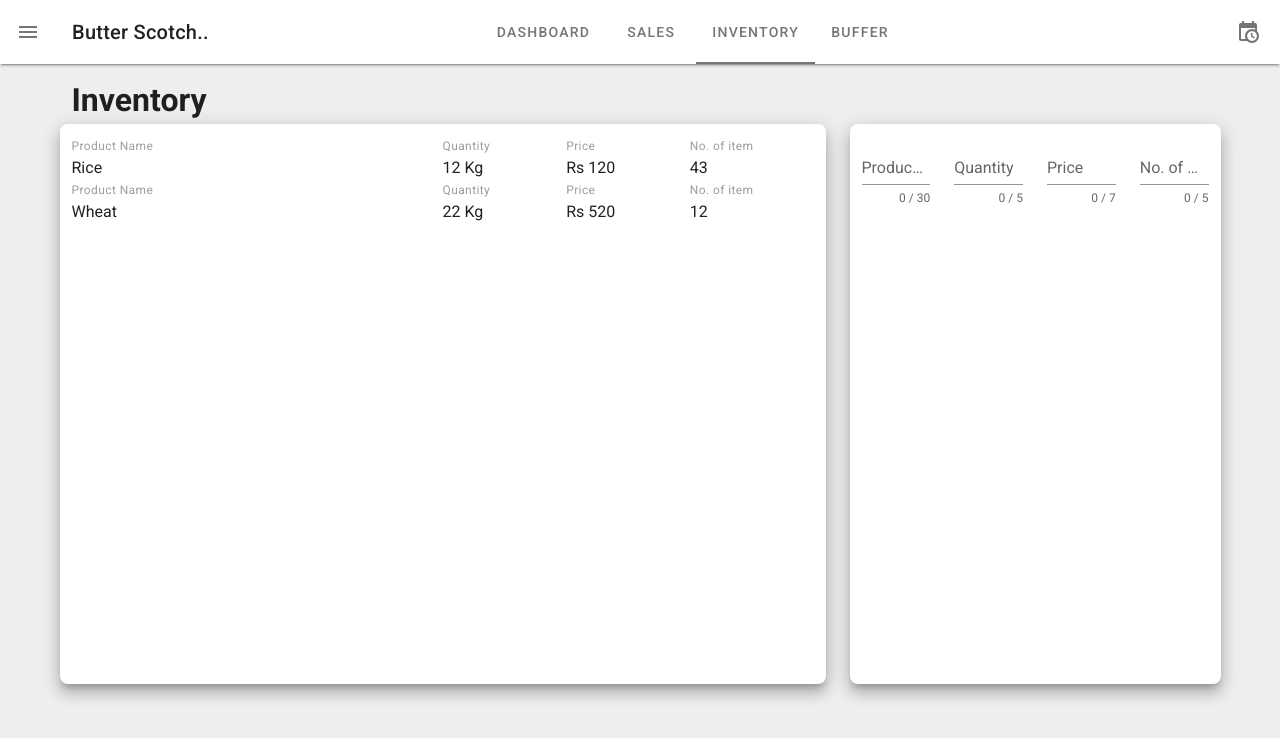
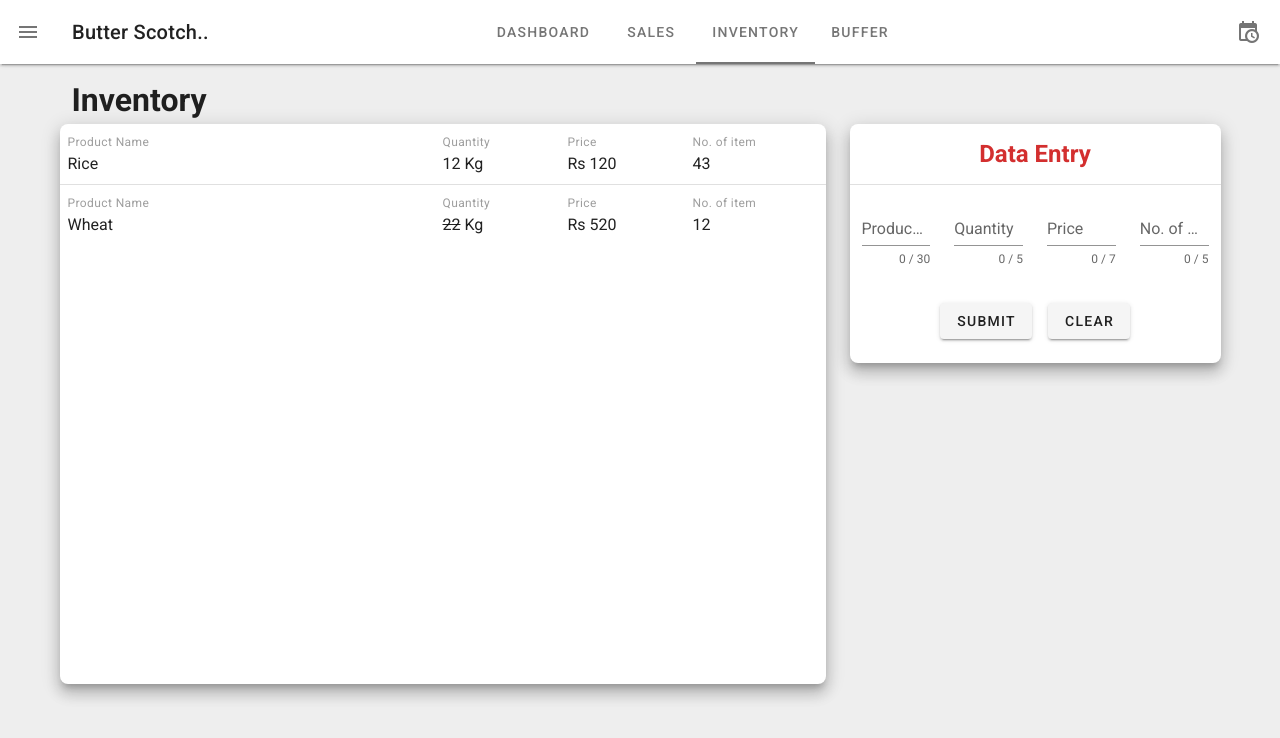
Before and after one commit to Satyam-Raj/restaurant, a Vue app: page /inventory in a window 1280 px wide. Shown: the top 738 px of the page. Built offline with nearby package versions, Linux system fonts and the light colour scheme.

Commit message:
data entry panel

```diff
--- a/src/views/Inventory.vue
+++ b/src/views/Inventory.vue
@@ -117,7 +117,7 @@
               :elevation="10"
             >
             <v-container>
-              <v-card flat class="pa-3" >
+              <v-card flat class="pa-2" >
                 <v-layout row wrap >
 
                   <v-flex xs12 md6>
@@ -142,18 +142,27 @@
 
                 </v-layout>
 
+              </v-card>
+            </v-container>
 
 
+
+
+                <v-divider></v-divider>
+
+
+              <v-container>
+              <v-card flat class="pa-2" >
                 <v-layout row wrap>
 
                   <v-flex xs12 md6>
                     <div class="caption grey--text">Product Name</div>
-                    <div>Wheat</div>
+                    <div >Wheat</div>
                   </v-flex>
 
                   <v-flex xs6 sm4 md2>
                     <div class="caption grey--text">Quantity</div>
-                    <div>22 Kg</div>
+                    <span class="text-decoration-line-through">22</span><span> Kg</span>
                   </v-flex>
 
                   <v-flex xs6 sm4 md2>
@@ -184,12 +193,28 @@
           >
             <v-sheet
               rounded="lg"
-              min-height="70vh"
+              min-height="10vh"
               :elevation="10"
 
             >
+
+
+            <v-container
+             class="text-center red--text text--darken-2"
+
+             >
+
+              <h2>Data Entry</h2>
+            </v-container>
+            <v-divider></v-divider>
+
+
+              <v-container >
+
+
+
+
                   <v-form v-model="valid">
-                <v-container>
                       <v-row>
 
                         <v-col
@@ -197,7 +222,7 @@
                           md="3"
                         >
                           <v-text-field
-                        v-model="name"
+                            v-model="data_feeds.name"
                             :rules="nameRules"
                             :counter="30"
                             label="Product Name"
@@ -210,7 +235,7 @@
                           md="3"
                         >
                           <v-text-field
-                        v-model="quantity"
+                            v-model="data_feeds.quantity"
                             :rules="quantityRules"
                             :counter="5"
                             label="Quantity"
@@ -223,7 +248,7 @@
                           md="3"
                         >
                           <v-text-field
-                        v-model="price"
+                            v-model="data_feeds.price"
                             :rules="priceRules"
                             :counter="7"
                             label="Price"
@@ -236,7 +261,7 @@
                           md="3"
                         >
                           <v-text-field
-                        v-model="no_of_item"
+                            v-model="data_feeds.no_of_item"
                             :rules="no_of_itemRules"
                             :counter="5"
                             label="No. of item"
@@ -257,8 +282,26 @@
                         </v-col> -->
 
                       </v-row>
+
+                        <v-container
+                          class="text-center pt-9"
+                        >
+
+                          <v-btn
+                            class="mr-4"
+                            @click="submit"
+                          >
+                            submit
+                          </v-btn>
+                          <v-btn @click="clear">
+                            clear
+                          </v-btn>
                         </v-container>
                   </v-form>
+
+
+              </v-container>
+
 
 
               <!--  -->
@@ -288,8 +331,8 @@
 
 // form validation section below
       valid: false,
+
       name: '',
-
       nameRules: [
         v => !!v || 'required',
         v => v.length <= 30 || 'must be less than 10 characters',
@@ -318,10 +361,6 @@
       ],
 
 
-
-
-
-
       // email: '',
       // emailRules: [
       //   v => !!v || 'E-mail is required',
@@ -330,10 +369,21 @@
 
 // form validation section above
 
+      data_feeds:
+        {
+          name: '',
+          quantity: '',
+          price: '',
+          no_of_item: '',
+        }
+
+
 
 
     }),
 
 
+
+
   }
 </script>
```
Lines whose indentation alone changed are shown as unchanged.
